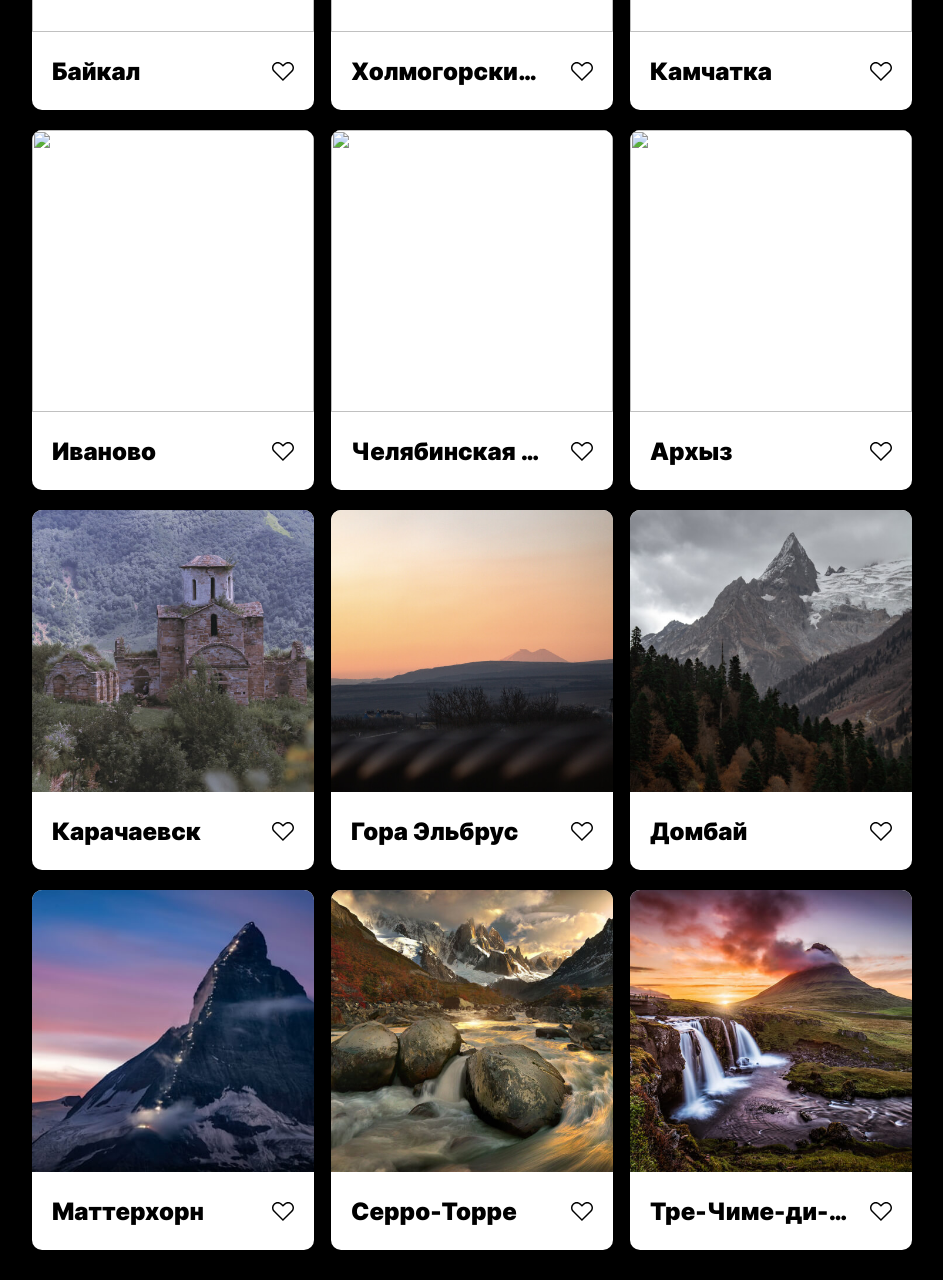
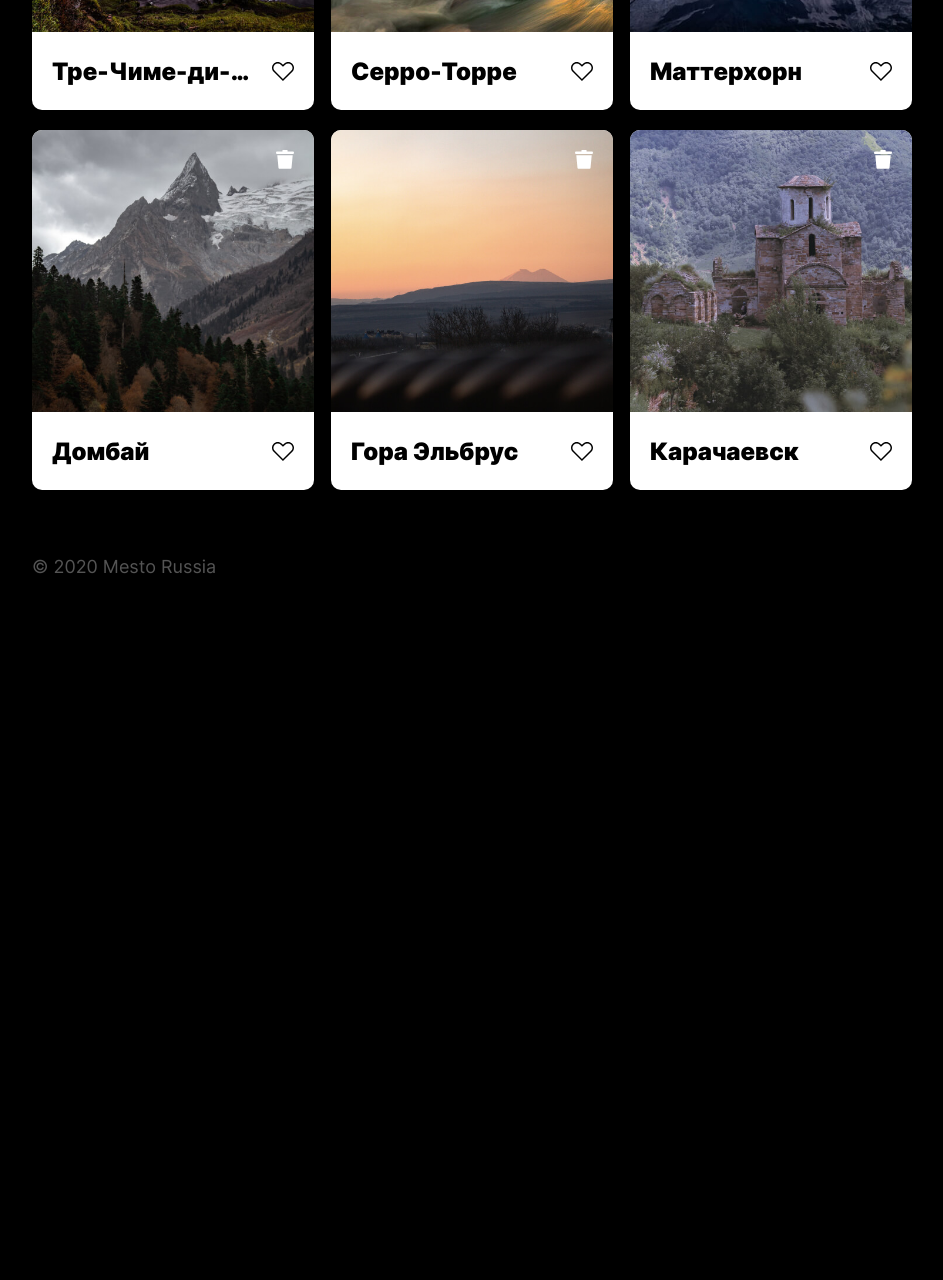
Before and after one commit to AlexeyGamovWVS/mesto-project, a plain HTML site: page index.html in a window 1280 px wide. Shown: the part 580-1860 px from the top of the page, without its empty margins (168-1111 px from the left). After the commit the page ends 1218 px from the top, so only its background shows below. Drawn offline with Linux system fonts and the light colour scheme; files whose address does not match are found by name.

Commit message:
Обновлены все скрипты, добавлена кнопка удаления

```diff
--- a/blocks/popup/_opened/popup_opened.css
+++ b/blocks/popup/_opened/popup_opened.css
@@ -1,3 +1,4 @@
 .popup_opened {
-  display: flex;
+  visibility: visible;
+  opacity: 1;
 }
--- a/blocks/popup/popup.css
+++ b/blocks/popup/popup.css
@@ -1,13 +1,16 @@
 .popup {
+  display: flex;
   align-items: center;
   justify-content: center;
   position: fixed;
   top: 0;
   left: 0;
   z-index: 99999;
-  display: none;
+  visibility: hidden;
   width: 100%;
   min-width: 320px;
   height: 100%;
   background-color: rgba(0, 0, 0, .5);
+  transition: visibility, opacity 0.3s ease;
+  opacity: 0;
 }
--- /dev/null
+++ b/blocks/post/__delete/post__delete.css
@@ -0,0 +1,20 @@
+.post__delete {
+  position: absolute;
+  right: 20px;
+  top: 20px;
+  background-color: transparent;
+  cursor: pointer;
+  align-items: center;
+  border: none;
+  width: 18px;
+  height: 19px;
+  padding: 0;
+  background: url(../../../images/Trash.svg) center no-repeat;
+  transition: opacity .3s ease;
+  -moz-transition: opacity .3s ease;
+  -webkit-transition: opacity .3s ease;
+  -o-transition: opacity .3s ease;
+}
+.post__delete:hover {
+  opacity: .6;
+}
--- a/blocks/post/post.css
+++ b/blocks/post/post.css
@@ -5,4 +5,5 @@
   width: 100%;
   height: 100%;
   background-color: #fff;
+  position: relative;
 }
--- a/index.html
+++ b/index.html
@@ -50,72 +50,24 @@
       </section>
       <section class="posts">
         <ul class="posts__container">
+
+          <!-- ========== template for posts starts =========== -->
+          <template id="post">
             <li class="post">
+              <button type="button" class="post__delete"></button>
               <img
-              src="./images/karachaevsk.jpeg"
-              alt="Карачаевск. Вид на старую крепость на холме крупным планом."
+                src=""
+                alt=""
                 class="post__img"
               />
               <div class="post__description-row">
-              <h3 class="post__name">Карачаевск</h3>
+                <h3 class="post__name"></h3>
                 <button type="button" class="post__btn-like"></button>
               </div>
             </li>
-          <li class="post">
-            <img
-              src="./images/elbrus.jpeg"
-              alt="Эльбрус. Вид на гору на закате."
-              class="post__img"
-            />
-            <div class="post__description-row">
-              <h3 class="post__name">Гора Эльбрус</h3>
-              <button type="button" class="post__btn-like"></button>
-            </div>
-          </li>
-          <li class="post">
-            <img
-              src="./images/domaby.jpeg"
-              alt="Домбай. Вид на скалы."
-              class="post__img"
-            />
-            <div class="post__description-row">
-              <h3 class="post__name">Домбай</h3>
-              <button type="button" class="post__btn-like"></button>
-            </div>
-          </li>
-          <li class="post">
-            <img
-              src="./images/mattern.jpeg"
-              alt="Самая известная вершина в мире — гора Маттерхорн."
-              class="post__img"
-            />
-            <div class="post__description-row">
-              <h3 class="post__name">Маттерхорн</h3>
-              <button type="button" class="post__btn-like"></button>
-            </div>
-          </li>
-          <li class="post">
-            <img
-              src="./images/serro.jpeg"
-              alt="Долина Серро-Торре."
-              class="post__img"
-            />
-            <div class="post__description-row">
-              <h3 class="post__name">Серро-Торре</h3>
-              <button type="button" class="post__btn-like"></button>
-            </div>
-          </li>
-          <li class="post">
-            <img
-              src="./images/rechime.jpeg"
-              alt="Горные долины Тре-Чиме-ди-Лаваред."
-              class="post__img"
-            />
-            <div class="post__description-row">
-              <h3 class="post__name">Тре-Чиме-ди-Лаваред</h3>
-              <button type="button" class="post__btn-like"></button>
-            </div>
-          </li>
+          </template>
+          <!-- ========== template for posts ends =========== -->
+
         </ul>
       </section>
     </main>
@@ -202,108 +154,136 @@
     </div>
 
     <script>
+      //универсальная функция открытия-закрытия окон
+      function openclose(pop) {
+        pop.classList.toggle('popup_opened');
+      }
+    </script>
 
+    <script>
+      // ====== открытие поп-ап окна редактирования профиля ======
       const editPop = document.querySelector('#edit-profile-popup');
       const btnEdit = document.querySelector('#edit-profile');
       const btnClose = document.querySelector('#close-edit-profile');
+
       const formElement = document.querySelector('#profile-edit-form');
-
-      const profileName = document.querySelector('.profile__name');
-      const profileDescr = document.querySelector('.profile__status');
-
       const inputName = formElement.querySelector('#author');
       const inputDescr = formElement.querySelector('#status');
 
-      inputName.value = profileName.textContent;
-      inputDescr.value = profileDescr.textContent;
-
-      function changeProfile(evt) {
-        evt.preventDefault();
-        profileName.textContent = inputName.value;
-        profileDescr.textContent = inputDescr.value;
-        editPop.classList.remove('popup_opened');
+      //Функция перезаписи инфы в профиле
+      function changeProfile() {
+        document.querySelector('.profile__name').textContent = inputName.value;
+        document.querySelector('.profile__status').textContent = inputDescr.value;
       }
 
-      btnEdit.addEventListener('click', function open() {editPop.classList.add('popup_opened')});
-      btnClose.addEventListener('click', function close() {editPop.classList.remove('popup_opened')});
+      //Подгрузка в поля значений из вёрстки
+      inputName.value = document.querySelector('.profile__name').textContent;
+      inputDescr.value = document.querySelector('.profile__status').textContent;
 
-      formElement.addEventListener('submit', changeProfile);
+      //Отслеживание кнопок открытия / закрытия окна
+      btnEdit.addEventListener('click', function() {openclose(editPop)});
+      btnClose.addEventListener('click', function() {openclose(editPop)});
 
+      //Отправка формы и перезапись данных
+      formElement.addEventListener('submit', function(evt) {
+        evt.preventDefault();
+        changeProfile();
+        openclose(editPop);
+      });
     </script>
 
     <script>
+      // ====== открытие формы на добавление постов ======
+      const addPop = document.querySelector('#post-add-popup');
+      const btnAdd = document.querySelector('#add-btn');
+      const btnAddClose = document.querySelector('#close-add-popup');
+      const formAdd = document.querySelector('#add-post-form');
+
+      // ====== функция генерации поста в темплейт =======
+      function addpost(inPlace, inLink) {
         const posts = document.querySelector('.posts__container');
+        let postTemplate = document.querySelector('#post').content;
+        let postElement = postTemplate.querySelector('.post').cloneNode(true);
+
+        postElement.querySelector('.post__name').textContent = inPlace; //задаём название поста из поля
+        postElement.querySelector('.post__img').src = inLink; //задаём адрес картинки из поля
+        console.log(inPlace + inLink);
+        //колбэк для переключения класса кнопки лайка
+        postElement.querySelector('.post__btn-like').addEventListener('click', function (evt) {
+          evt.target.classList.toggle('post__btn-like_active');
+
+        // Nebezopasno
+          // posts.insertAdjacentHTML('afterbegin', `
+          //   <li class="post">
+          //     <img
+          //       src="${inLink}"
+          //       class="post__img"
+          //     />
+          //     <div class="post__description-row">
+          //       <h3 class="post__name">${inPlace}</h3>
+          //       <button type="button" class="post__btn-like"></button>
+          //     </div>
+          //   </li>
+          // `);
+        });
+
+        posts.prepend(postElement); //добавляем пост в начало контейнера
+      };
+
+
+      btnAdd.addEventListener('click', function() {openclose(addPop)});
+      btnAddClose.addEventListener('click', function() {openclose(addPop)});
+
+      //Отправка формы и добавление поста
+      formAdd.addEventListener('submit', function(evt) {
+        const inputPlace = formAdd.querySelector('#place');
+        const inputLink = formAdd.querySelector('#img-link');
+
+        evt.preventDefault();
+        addpost(inputPlace.value, inputLink.value);
+        inputPlace.value = '';
+        inputLink.value = '';
+        openclose(addPop);
+      });
+    </script>
+
+    <script>
+      // ====== Инициализатор 6 постов =======
+      function postStartGen() {
         const initialCards = [
           {
-          name: 'Архыз',
-          link: 'https://pictures.s3.yandex.net/frontend-developer/cards-compressed/arkhyz.jpg'
+            name: 'Карачаевск',
+            link: './images/karachaevsk.jpeg'
           },
           {
-          name: 'Челябинская область',
-          link: 'https://pictures.s3.yandex.net/frontend-developer/cards-compressed/chelyabinsk-oblast.jpg'
+            name: 'Гора Эльбрус',
+            link: './images/elbrus.jpeg'
           },
           {
-          name: 'Иваново',
-          link: 'https://pictures.s3.yandex.net/frontend-developer/cards-compressed/ivanovo.jpg'
+            name: 'Домбай',
+            link: './images/domaby.jpeg'
           },
           {
-          name: 'Камчатка',
-          link: 'https://pictures.s3.yandex.net/frontend-developer/cards-compressed/kamchatka.jpg'
+            name: 'Маттерхорн',
+            link: './images/mattern.jpeg'
           },
           {
-          name: 'Холмогорский район',
-          link: 'https://pictures.s3.yandex.net/frontend-developer/cards-compressed/kholmogorsky-rayon.jpg'
+            name: 'Серро-Торре',
+            link: './images/serro.jpeg'
           },
           {
-          name: 'Байкал',
-          link: 'https://pictures.s3.yandex.net/frontend-developer/cards-compressed/baikal.jpg'
+            name: 'Тре-Чиме-ди-Лаваред',
+            link: './images/rechime.jpeg'
           }
         ];
 
         for (let i = 0; i < initialCards.length; i++) {
-        posts.insertAdjacentHTML('afterbegin', `
-          <li class="post">
-            <img
-              src="${initialCards[i].link}"
-              class="post__img"
-            />
-            <div class="post__description-row">
-              <h3 class="post__name">${initialCards[i].name}</h3>
-              <button type="button" class="post__btn-like"></button>
-            </div>
-          </li>
-        `);
+          addpost(initialCards[i].name, initialCards[i].link);
+          console.log(initialCards[i].name + initialCards[i].link);
         };
+      }
 
-      const addBtn = document.querySelector('#add-btn');
-      const addClose = document.querySelector('#close-add-popup');
-      const addPop = document.querySelector('#post-add-popup');
-      const addForm = document.querySelector('#add-post-form');
-      const inputPlace = addForm.querySelector('#place');
-      const inputImgLink = addForm.querySelector('#img-link');
-
-      addBtn.addEventListener('click', function open() {addPop.classList.add('popup_opened')});
-      addClose.addEventListener('click', function close() {addPop.classList.remove('popup_opened')});
-
-      function addpost(evt) {
-        evt.preventDefault();
-        posts.insertAdjacentHTML('afterbegin', `
-          <li class="post">
-            <img
-              src="${inputImgLink.value}"
-              class="post__img"
-            />
-            <div class="post__description-row">
-              <h3 class="post__name">${inputPlace.value}</h3>
-              <button type="button" class="post__btn-like"></button>
-            </div>
-          </li>
-        `);
-        addPop.classList.remove('popup_opened');
-      };
-
-      addForm.addEventListener('submit', addpost);
-
+      postStartGen();
     </script>
   </body>
 </html>
--- a/pages/index.css
+++ b/pages/index.css
@@ -22,6 +22,8 @@
 @import url(../blocks/post/__description-row/post__description-row.css);
 @import url(../blocks/post/__name/post__name.css);
 @import url(../blocks/post/__btn-like/post__btn-like.css);
+@import url(../blocks/post/__btn-like/_active/post__btn-like_active.css);
+@import url(../blocks/post/__delete/post__delete.css);
 @import url(../blocks/footer/footer.css);
 @import url(../blocks/footer/__copyright/footer__copyright.css);
 @import url(../blocks/popup/popup.css);
```
Also changed, not shown: images/Trash.svg (added). Lines whose indentation alone changed are shown as unchanged.
